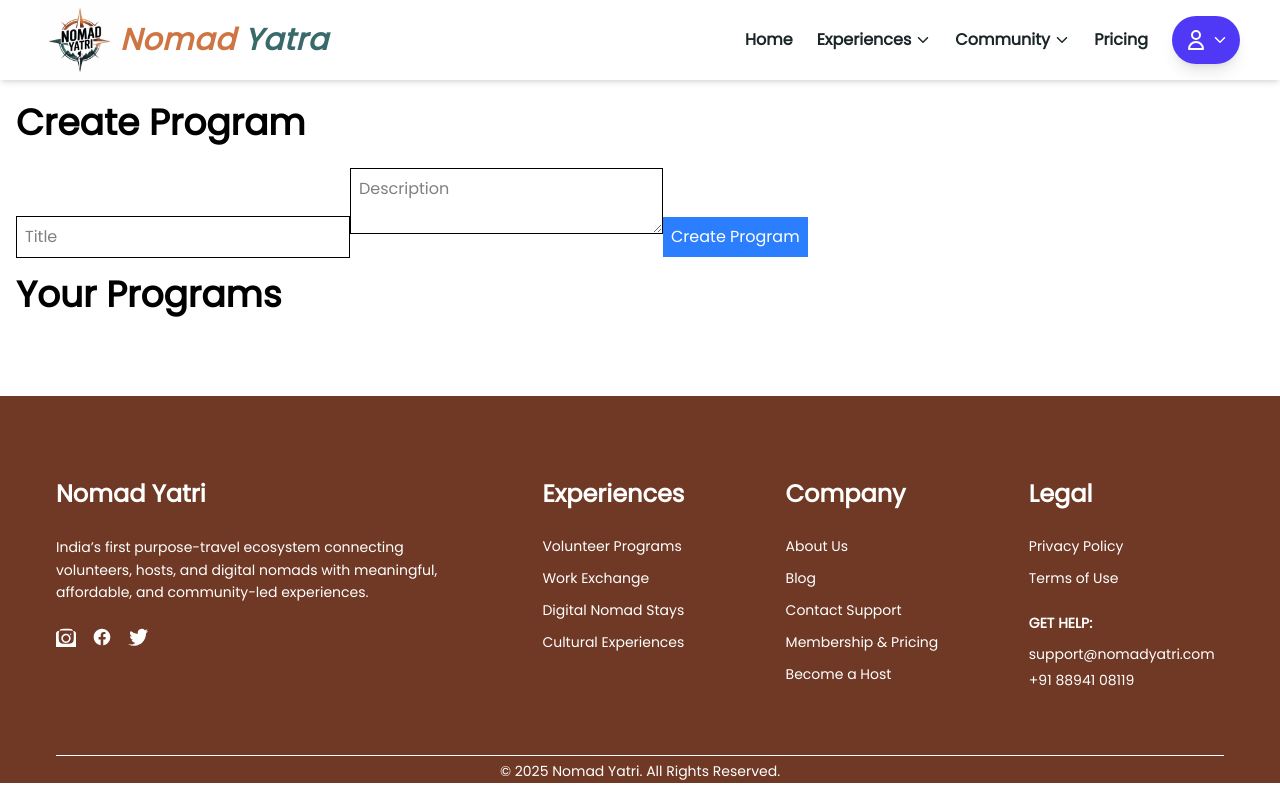
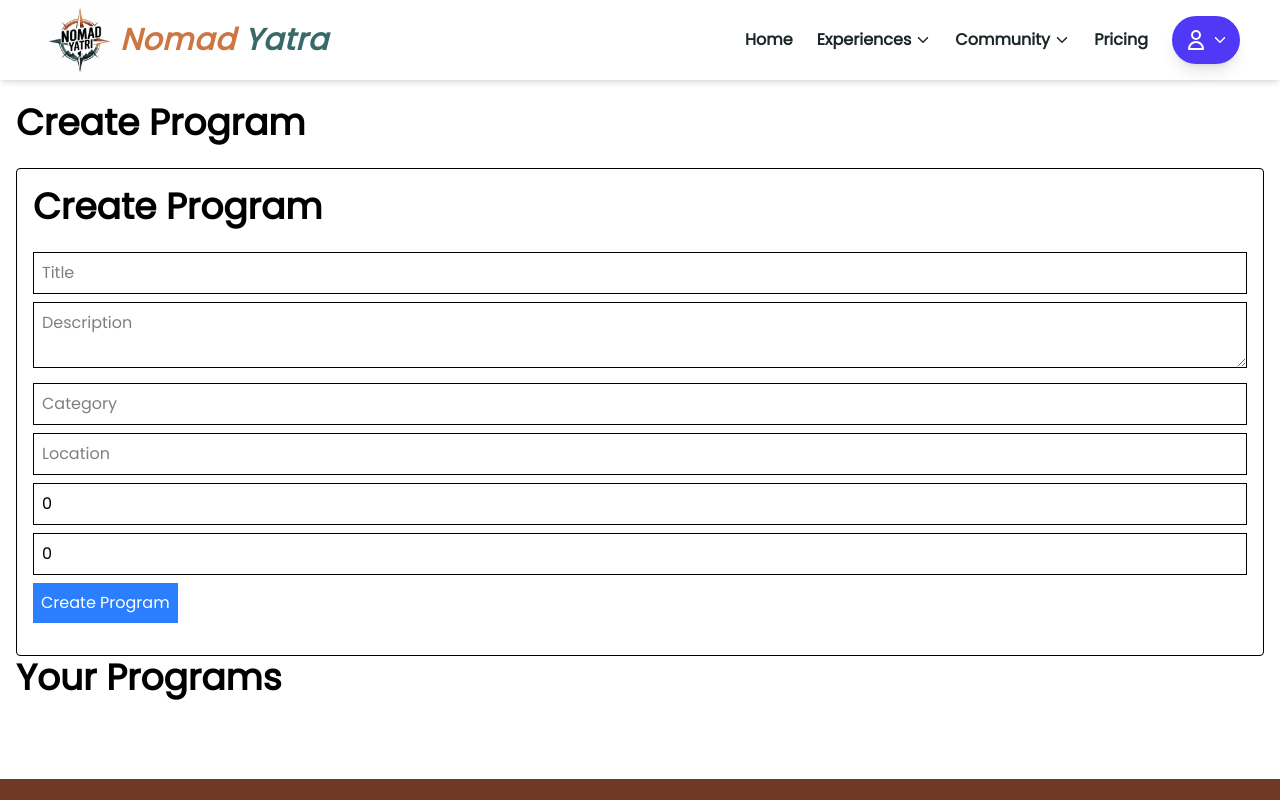
Before and after one commit to aavizmehar/Nomad-Yatri, a Next.js app: page /host/dashboard in a window 1280 px wide. Shown: the top 800 px of the page. Built offline with nearby package versions, Linux system fonts and the light colour scheme.

Commit message:
added host dashboard programs its working now

```diff
--- a/app/host/dashboard/page.tsx
+++ b/app/host/dashboard/page.tsx
@@ -4,8 +4,12 @@
 
 export default function HostDashboard() {
   const [programs, setPrograms] = useState([]);
-  const [title, setTitle] = useState('');
-  const [description, setDescription] = useState('');
+   const [title, setTitle] = useState("");
+  const [description, setDescription] = useState("");
+  const [category, setCategory] = useState("");
+  const [location, setLocation] = useState("");
+  const [volunteersCount, setvolunteersCount] = useState(0);
+  const [impactHours, setimpactHours] = useState(0);
 
   const token = typeof window !== 'undefined' ? localStorage.getItem('token') : null;
 
@@ -26,7 +30,9 @@
     const res = await fetch(`${process.env.NEXT_PUBLIC_API_URL}/programs`, {
       method: 'POST',
       headers: { 'Content-Type': 'application/json', Authorization: `Bearer ${token}` },
-      body: JSON.stringify({ title, description }),
+      body: JSON.stringify({hostId:1, title, description,category, location,
+        volunteersCount: Number(volunteersCount),
+         impactHours: Number(impactHours) }),
     });
     const data = await res.json();
     if (res.ok) {
@@ -44,10 +50,51 @@
       <h1 className="text-2xl mb-4">Host Dashboard</h1>
 
       <h2 className="text-xl mb-2">Create Program</h2>
-      <input placeholder="Title" value={title} onChange={e => setTitle(e.target.value)} className="border p-2 mb-2" />
-      <textarea placeholder="Description" value={description} onChange={e => setDescription(e.target.value)} className="border p-2 mb-2" />
-      <button onClick={handleCreateProgram} className="bg-blue-500 text-white p-2 mb-4">Create Program</button>
-
+     <div className="p-4 border rounded">
+      <h2 className="text-xl mb-2">Create Program</h2>
+      <input
+        placeholder="Title"
+        value={title}
+        onChange={(e) => setTitle(e.target.value)}
+        className="border p-2 mb-2 w-full"
+      />
+      <textarea
+        placeholder="Description"
+        value={description}
+        onChange={(e) => setDescription(e.target.value)}
+        className="border p-2 mb-2 w-full"
+      />
+      <input
+        placeholder="Category"
+        value={category}
+        onChange={(e) => setCategory(e.target.value)}
+        className="border p-2 mb-2 w-full"
+      />
+      <input
+        placeholder="Location"
+        value={location}
+        onChange={(e) => setLocation(e.target.value)}
+        className="border p-2 mb-2 w-full"
+      /> <input
+        placeholder="volunteers needed"
+        value={volunteersCount}
+        type = "number"
+        onChange={(e) => setvolunteersCount(e.target.value)}
+        className="border p-2 mb-2 w-full"
+      /> <input
+        placeholder="hours"
+        value={impactHours}
+        type = "number"
+        onChange={(e) => setimpactHours(e.target.value)}
+        className="border p-2 mb-2 w-full"
+      />
+      <button
+        onClick={handleCreateProgram}
+        className="bg-blue-500 text-white p-2 mb-4"
+      >
+        Create Program
+      </button>
+    </div>
       <h2 className="text-xl mb-2">Your Programs</h2>
       {programs.map((p: any) => (
         <div key={p.id} className="border p-2 mb-2">
```
Also changed, not shown: 1 other file (tests, documents, lock files or other folders).
